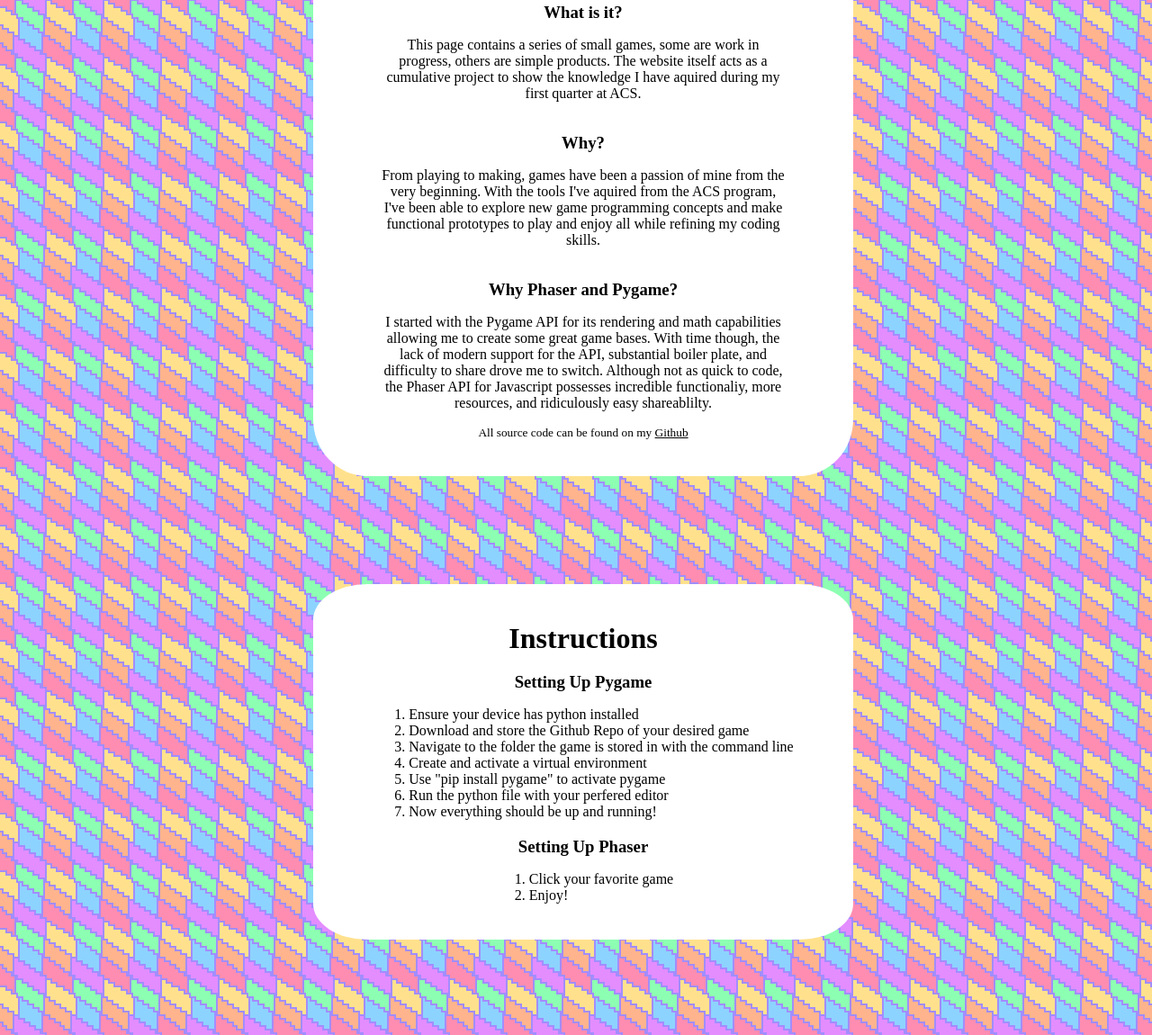
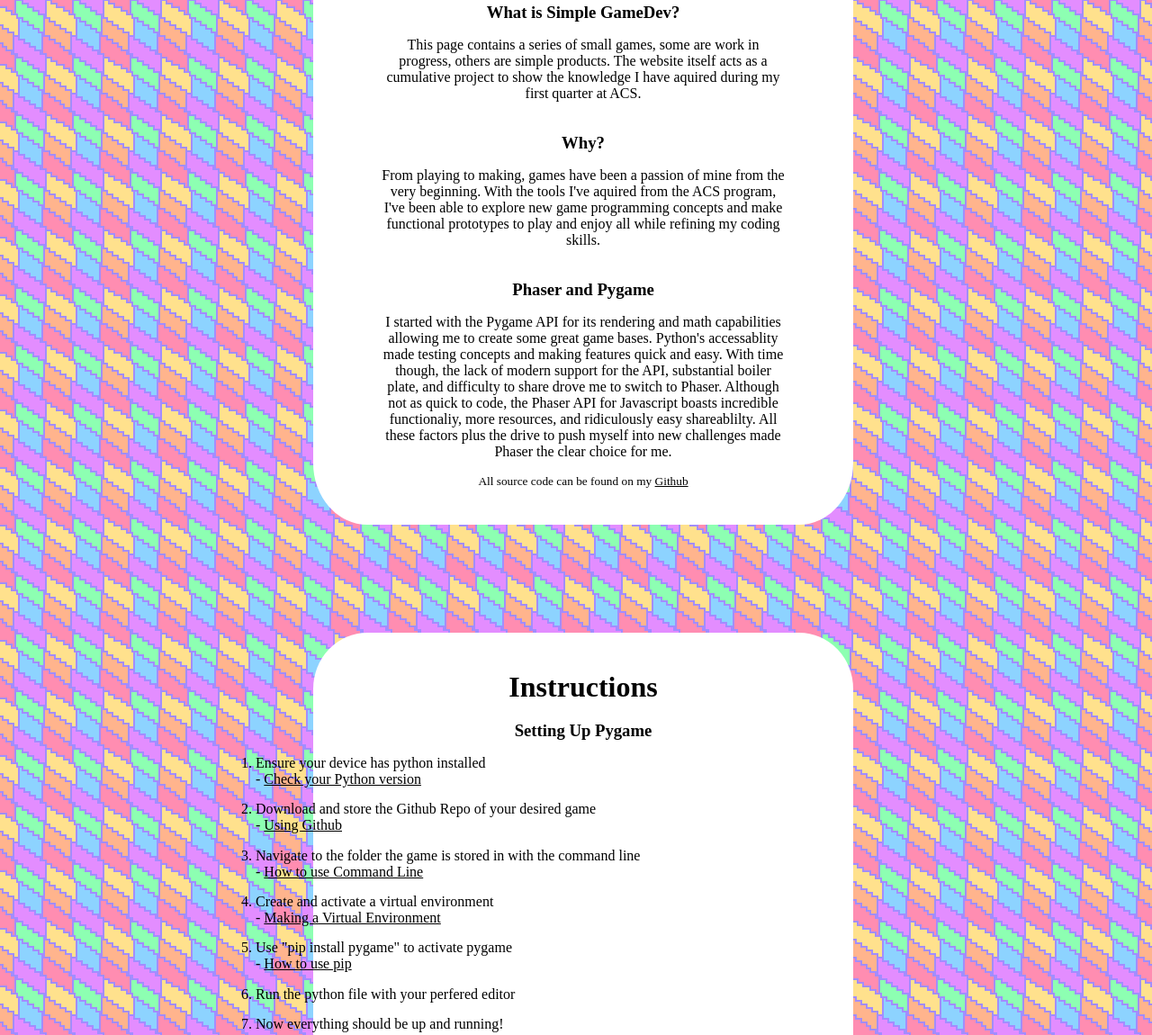
Before and after one commit to Aearhart-Dominican/game-page, a plain HTML site: page index.html in a window 1280 px wide. Shown: the part 189-1339 px from the top of the page at 90% size. Drawn offline with Linux system fonts and the light colour scheme.

Commit message:
Updated content

```diff
--- a/index.html
+++ b/index.html
@@ -3,7 +3,7 @@
 <head>
     <meta charset="UTF-8">
     <meta name="viewport" content="width=device-width, initial-scale=1.0">
-    <title>Games Page</title>
+    <title>Simple GameDev Games</title>
     <link rel="stylesheet" href="sytles.css">
 </head>
 <body>
@@ -22,7 +22,7 @@
     <article>
         <section id="about">
             <h2>About</h2>
-            <h3>What is it?</h3>
+            <h3>What is Simple GameDev?</h3>
             <p>
                 This page contains a series of small games, some are work in progress, others are simple products.
                 The website itself acts as a cumulative project to show the knowledge I have aquired during my first quarter at ACS.
@@ -33,12 +33,14 @@
                 With the tools I've aquired from the ACS program, I've been able to explore new game programming
                 concepts and make functional prototypes to play and enjoy all while refining my coding skills.
             </p>
-            <h3>Why Phaser and Pygame?</h3>
+            <h3>Phaser and Pygame</h3>
             <p>
                 I started with the Pygame API for its rendering and math capabilities allowing me to create some great game bases.
+                Python's accessablity made testing concepts and making features quick and easy.
                 With time though, the lack of modern support for the API, substantial boiler plate, and difficulty to share
-                drove me to switch. Although not as quick to code, the Phaser API for Javascript possesses incredible functionaliy,
-                more resources, and ridiculously easy shareablilty.
+                drove me to switch to Phaser. Although not as quick to code, the Phaser API for Javascript boasts incredible functionaliy,
+                more resources, and ridiculously easy shareablilty. All these factors plus the drive to push myself into new challenges
+                made Phaser the clear choice for me.
             </p>
             <small>
                 All source code can be found on my <a href="https://github.com/Aearhart-Dominican?tab=repositories">Github</a>
@@ -48,11 +50,16 @@
             <h2>Instructions</h2>
             <h3>Setting Up Pygame</h3>
             <ol>
-                <li>Ensure your device has python installed</li>
-                <li>Download and store the Github Repo of your desired game</li>
-                <li>Navigate to the folder the game is stored in with the command line</li>
-                <li>Create and activate a virtual environment</li>
-                <li>Use "pip install pygame" to activate pygame</li>
+                <li>Ensure your device has python installed<br>
+                    - <a href="https://www.naukri.com/code360/library/how-to-check-python-version-in-cmd#:~:text=Syntax%20in%20Python.-,Check%20Python%20Version:%20Integrated%20Development%20Environments%20(IDE),display%20the%20installed%20Python%20version.">Check your Python version</a></li>
+                <li>Download and store the Github Repo of your desired game<br>
+                    - <a href="https://docs.github.com/en/get-started/start-your-journey/downloading-files-from-github">Using Github</a></li>
+                <li>Navigate to the folder the game is stored in with the command line<br>
+                    - <a href="https://www.freecodecamp.org/news/command-line-for-beginners/">How to use Command Line</a></li>
+                <li>Create and activate a virtual environment<br>
+                    - <a href="https://docs.python.org/3/library/venv.html">Making a Virtual Environment</a></li>
+                <li>Use "pip install pygame" to activate pygame<br>
+                    - <a href=https://packaging.python.org/en/latest/tutorials/installing-packages/">How to use pip</a></li>
                 <li>Run the python file with your perfered editor</li>
                 <li>Now everything should be up and running!</li>
             </ol>
--- a/sytles.css
+++ b/sytles.css
@@ -105,8 +105,12 @@ ul {
     padding: 0;
 }
 
-ol li {
-    text-align: justify;
+
+
+#instruct ol li {
+    width: 60vw;
+    text-align: left;
+    margin-bottom: 2%;
 }
 
 li {
```
